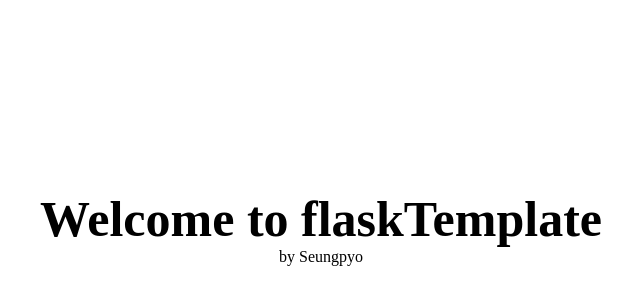
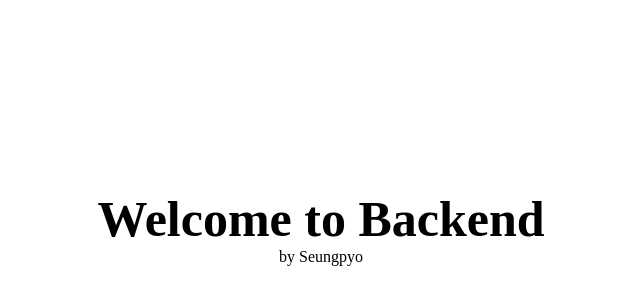
Before and after one commit to Stare-in-dimigo/kcf-backend, a Flask app: page / in a window 1280 px wide. Shown: the part 172-477 px from the top of the page, without its empty margins (319-959 px from the left). Run offline with Flask 3, Linux system fonts and the light colour scheme.

Commit message:
commit test

```diff
--- a/app/templates/index.html
+++ b/app/templates/index.html
@@ -14,7 +14,7 @@
 </head>
 <body>
 <div style="width: 100%; height: 100vh; display: flex; flex-direction: column; justify-content: center; align-items: center;">
-    <h1 style="margin: 0; font-size: 50px">Welcome to flaskTemplate</h1>
+    <h1 style="margin: 0; font-size: 50px">Welcome to Backend</h1>
     <p>by Seungpyo</p>
 </div>
 </body>
--- a/app/utils/torch_utils.py
+++ /dev/null
@@ -1,4 +0,0 @@
-import torch
-import torch.nn
-import torchvision.transforms as transforms
-from PIL import Image
--- a/requirements.txt
+++ b/requirements.txt
@@ -1,4 +1,2 @@
 flask
 flask_cors
-torch
-torchvision
```
